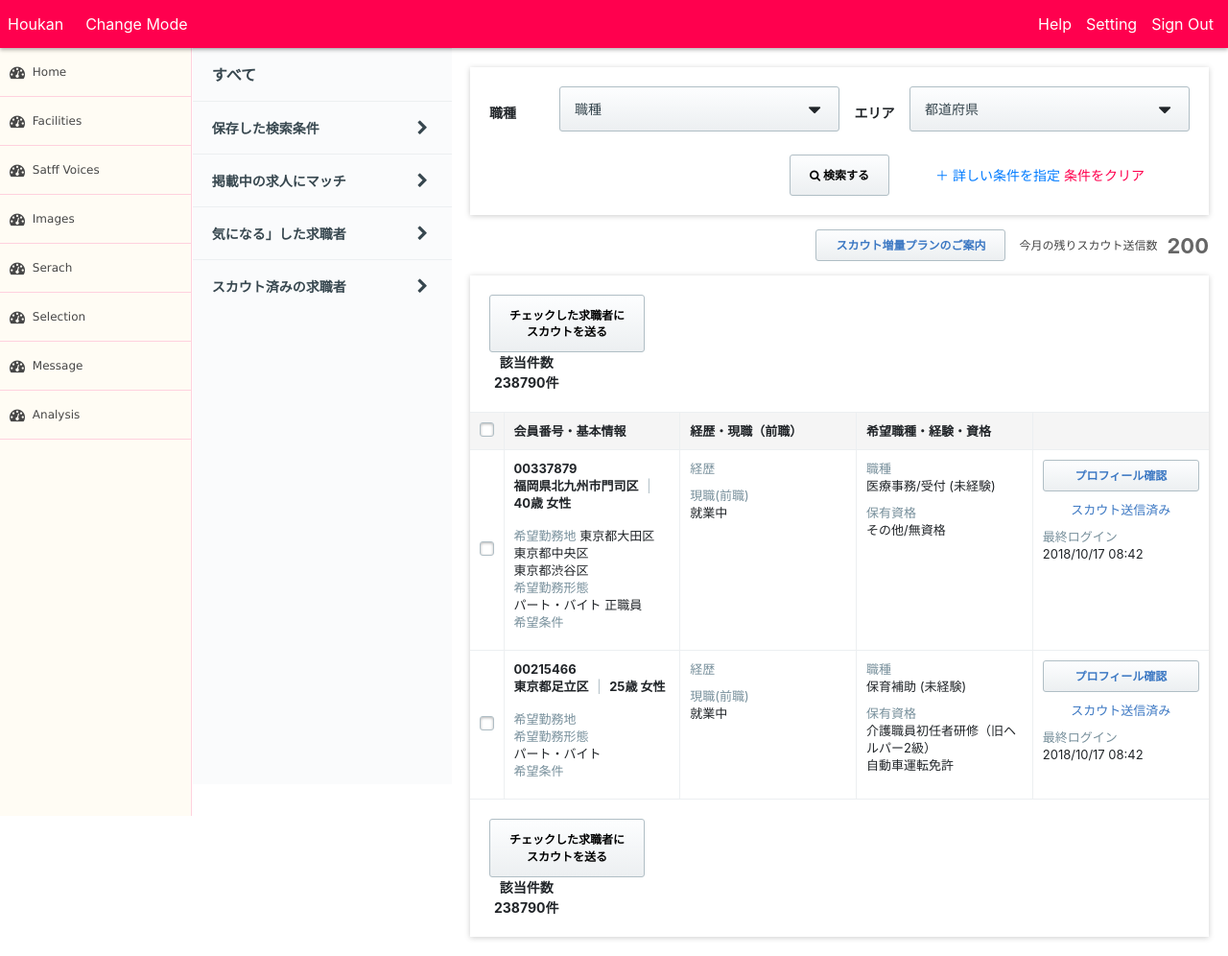
After one commit to seasoftmayzinmarwin/seasoft-mayzin, a PHP site: page /search2.php in a window 1280 px wide. The commit adds this page. Shown: the whole page at 96% size. Run offline with PHP 8.4, Linux system fonts and the light colour scheme.

Commit message:
Add Search page 2

```diff
--- a/css/style.css
+++ b/css/style.css
@@ -1595,11 +1595,21 @@ iframe
     padding-top:5px;
     font-weight: 700;
 }
+
 .fac-sidebar-item .fac-link{
   color: #3c78c3 !important;
   font-size: 13px;
   text-decoration: none;
   cursor: pointer;
+}
+.card-link{
+  color: #3c78c3 !important;
+  font-size: 13px;
+  text-decoration: none;
+  cursor: pointer;
+}
+.card-link:hover{
+  text-decoration: underline;
 }
 .fac-nav-inner{
     height: calc(100vh - 263px);
@@ -2412,6 +2422,9 @@ input[type="radio"]:default + label:after {
     text-align: center;
     text-decoration: none;
 }
+.card-btn:hover{
+  text-decoration: none;
+}
 .card-btn-sm{
     font-size: 12px;
     line-height: 1.25;
@@ -2595,6 +2608,9 @@ border-top: 1px solid #eceff1;
     display: inline-table;
     vertical-align: middle;
 }
+.search-inline-item+.search-inline-item{
+  padding-left: 5px;
+}
 .card-txt-field{
     -webkit-box-shadow: 0 1px 3px 0 rgba(0,0,0,.3) inset;
     background-color: #fff;
--- /dev/null
+++ b/search2.php
@@ -0,0 +1,418 @@
+<?php include('layout/header.php') ?>
+<?php include('layout/sidebar.php') ?>
+<div class="content e-none-content">
+  <main class="facilities-main">
+      <div class="facilities-content">
+        <div class="second-sidebar">
+          <div class="facilities-sidebar">
+            <div class="fac-sidebar-nav">
+              <div class="fac-nav-tree-inner">
+                <div class="fac-scroll-inner">
+                  <div class="row">
+                    <div class="col-md-12">
+                      <div class="panel-group" id="accordion">
+                        <div class="panel panel-default card-bdr-top">
+                          <div class="panel-heading">
+                              <a class="accordation-head card-fw-bold" href="/seasoftadmin/search.php"><span>すべて</span></a>
+                          </div>
+                        </div>
+                        <div class="panel panel-default card-bdr-top ">
+                    <div class="panel-heading">
+                      <a class="accordation-head card-fw-bold" data-toggle="collapse" data-parent="#accordion" href="#collapseTwo"><span class="accordation-title">保存した検索条件</span><span class="accordation-icon "><i class="fa fa-chevron-right" aria-hidden="true"></i></span></a>
+                    </div>
+                          <div id="collapseTwo" class="panel-collapse collapse">
+                              <div class="panel-body">
+                                <table class="table">
+                                    <tr>
+                                        <td class="card-bdr-top space-pl-20">
+                                          <span class="nav-advice-item">検索条件を保存しておくと、検索が楽になるだけでなく、お知らせメールを受け取れるようになります</span>
+                                        </td>
+                                    </tr>
+                                </table>
+                              </div>
+                          </div>
+                        </div>
+                        <div class="panel panel-default card-bdr-top">
+                              <div class="panel-heading">
+                                   <a class="accordation-head card-fw-bold" data-toggle="collapse" data-parent="#accordion" href="#collapseThree"><span class="accordation-title">掲載中の求人にマッチ</span><span class="accordation-icon "><i class="fa fa-chevron-right" aria-hidden="true"></i></span></a>
+                            </div>
+                            <div id="collapseThree" class="panel-collapse collapse">
+                                <div class="panel-body card-fs-normal">
+                                    <table class="table">
+                                        <tr>
+                                            <td class="card-bdr-top accordation-pd-td">
+                                                <a href="#" class="acc-secod-head ">
+                                                  <span class="accordation-title  space-pl-10 card-fw-normal">理学療法士 神奈川県</span><span class="accordation-icon "><i class="fa fa-cog" aria-hidden="true"></i></span>
+                                                </a>
+                                            </td>
+                                        </tr>
+                                        <tr>
+                                            <td class="card-bdr-none accordation-pd-td">
+                                                 <a href="#" class="acc-secod-head ">
+                                                  <span class="accordation-title  space-pl-10 card-fw-normal">看護師/看護師 奈川県</span><span class="accordation-icon "><i class="fa fa-cog" aria-hidden="true"></i></span>
+                                                </a>
+                                            </td>
+                                        </tr>
+                                        <tr>
+                                            <td class="card-bdr-none accordation-pd-td">
+                                                 <a href="#" class="acc-secod-head ">
+                                                  <span class="accordation-title  space-pl-10 card-fw-normal">作業療法士奈川県</span><span class="accordation-icon "><i class="fa fa-cog" aria-hidden="true"></i></span>
+                                                </a>
+                                            </td>
+                                        </tr>
+                                        <tr>
+                                            <td class="card-bdr-none accordation-pd-td">
+                                               <a href="#" class="acc-secod-head ">
+                                                  <span class="accordation-title space-pl-10 card-fw-normal">言語聴覚士神奈川県</span><span class="accordation-icon "><i class="fa fa-cog" aria-hidden="true"></i></span>
+                                                </a>
+                                            </td>
+                                        </tr>
+                                    </table>
+                                </div>
+                            </div>
+                        </div>
+                      <div class="panel panel-default card-bdr-top">
+                       <div class="panel-heading">
+                                 <a class="accordation-head card-fw-bold" data-toggle="collapse" data-parent="#accordion" href="#collapseFour"><span class="accordation-title">気になる」した求職者</span><span class="accordation-icon "><i class="fa fa-chevron-right" aria-hidden="true"></i></span></a>
+                          </div>
+                          <div id="collapseFour" class="panel-collapse collapse">
+                              <div class="panel-body card-fs-normal">
+                                  <table class="table">
+                                      <tr>
+                                          <td class="card-bdr-top accordation-pd-td">
+                                              <a href="#" class="acc-secod-head ">
+                                                <span class="acc-ellipsis accordation-title  space-pl-10 card-fw-normal">看護師/看護師 ライフサポート訪問看護リハビリステーション菊名 パート・バイト</span>
+                                              </a>
+                                          </td>
+                                      </tr>
+                                      <tr>
+                                          <td class="card-bdr-none accordation-pd-td">
+                                               <a href="#" class="acc-secod-head ">
+                                                <span class="acc-ellipsis accordation-title  space-pl-10 card-fw-normal">看護師/准看護師 ライフサポート訪問看護リハビリステーション菊名 正職員</span>
+                                              </a>
+                                          </td>
+                                      </tr>
+                                      <tr>
+                                          <td class="card-bdr-none accordation-pd-td">
+                                               <a href="#" class="acc-secod-head ">
+                                                <span class="acc-ellipsis accordation-title  space-pl-10 card-fw-normal">作業療法士 ライフサポート訪問看護リハビリステーション菊名 正職員</span>
+                                              </a>
+                                          </td>
+                                      </tr>
+                                      <tr>
+                                          <td class="card-bdr-none accordation-pd-td">
+                                             <a href="#" class="acc-secod-head ">
+                                                <span class="acc-ellipsis accordation-title  space-pl-10 card-fw-normal">理学療法士 ライフサポート訪問看護リハビリステーション菊名 正職員</span>
+                                              </a>
+                                          </td>
+                                      </tr>
+                                      <tr>
+                                          <td class="card-bdr-none accordation-pd-td">
+                                             <a href="#" class="acc-secod-head ">
+                                                <span class="acc-ellipsis accordation-title  space-pl-10 card-fw-normal">作業療法士 ライフサポート訪問看護リハビリステーション菊名 パート・バイト</span>
+                                              </a>
+                                          </td>
+                                      </tr>
+                                  </table>
+                              </div>
+                          </div>
+                      </div>
+                      <div class="panel panel-default card-bdr-top">
+                        <div class="panel-heading">
+                                 <a class="accordation-head card-fw-bold" data-toggle="collapse" data-parent="#accordion" href="#collapseFive"><span class="accordation-title">スカウト済みの求職者</span><span class="accordation-icon "><i class="fa fa-chevron-right" aria-hidden="true"></i></span></a>
+                          </div>
+                            <div id="collapseFive" class="panel-collapse collapse">
+                                <div class="panel-body card-fs-normal">
+                                    <table class="table">
+                                        <tr>
+                                            <td class="card-bdr-top accordation-pd-td">
+                                                <a href="#" class="acc-secod-head ">
+                                                  <span class="acc-ellipsis accordation-title  space-pl-10 card-fw-normal">看護師/看護師 ライフサポート訪問看護リハビリステーション菊名 パート・バイト</span>
+                                                </a>
+                                            </td>
+                                        </tr>
+                                        <tr>
+                                            <td class="card-bdr-none accordation-pd-td">
+                                                 <a href="#" class="acc-secod-head ">
+                                                  <span class="acc-ellipsis accordation-title  space-pl-10 card-fw-normal">看護師/准看護師 ライフサポート訪問看護リハビリステーション菊名 正職員</span>
+                                                </a>
+                                            </td>
+                                        </tr>
+                                        <tr>
+                                            <td class="card-bdr-none accordation-pd-td">
+                                                 <a href="#" class="acc-secod-head ">
+                                                  <span class="acc-ellipsis accordation-title  space-pl-10 card-fw-normal">作業療法士 ライフサポート訪問看護リハビリステーション菊名 正職員</span>
+                                                </a>
+                                            </td>
+                                        </tr>
+                                        <tr>
+                                            <td class="card-bdr-none accordation-pd-td">
+                                               <a href="#" class="acc-secod-head ">
+                                                  <span class="acc-ellipsis accordation-title  space-pl-10 card-fw-normal">理学療法士 ライフサポート訪問看護リハビリステーション菊名 正職員</span>
+                                                </a>
+                                            </td>
+                                        </tr>
+                                        <tr>
+                                            <td class="card-bdr-none accordation-pd-td">
+                                               <a href="#" class="acc-secod-head ">
+                                                  <span class="acc-ellipsis accordation-title  space-pl-10 card-fw-normal">作業療法士 ライフサポート訪問看護リハビリステーション菊名 パート・バイト</span>
+                                                </a>
+                                            </td>
+                                        </tr>
+                                    </table>
+                                </div>
+                            </div>
+                        </div>
+                      </div>
+                      </div>
+                    </div>
+                </div><!-- .fac-scroll-inner -->
+              </div><!-- .fac-nav-inner -->
+            </div><!-- .fac-sidebar-nav -->
+          </div><!-- .facilities-sidebar -->
+        </div><!-- .second-sidebar -->
+
+        <div class="facilites-content-inner">
+          <div class="fac-content-block">
+            <div class="space-pd-20">
+              <form>
+                <div class="filter-pannel clearfix">
+                  <dl class="filter-pannel-item">
+                    <dt class="filter-pannel-head e-pannel-head">職種</dt>
+                    <dd class="filter-pannel-body">
+                      <div class="filter-option">
+                        <label class="filter-selectbox">
+                          <select name="job_category_id" class="filter-selectbox-select">
+                            <option value="">職種</option>
+                            <option value="3">看護師/准看護師</option>
+                            <option value="16">理学療法士</option>
+                            <option value="15">作業療法士</option>
+                            <option value="25">言語聴覚士</option>
+                          </select>
+                            <span class="select-arrow"><i class="fa fa-caret-down fa-lg" aria-hidden="true"></i></span>
+                          </label>
+                        </div>
+                    </dd>
+                    <dt class="filter-pannel-head text-center e-pannel-head">エリア</dt>
+                    <dd class="filter-pannel-body">
+                      <div class="filter-option">
+                        <label class="filter-selectbox">
+                          <select name="job_category_id" class="filter-selectbox-select">
+                            <option value="0">都道府県</option>
+                            <option value="1">北海道</option>
+                            <option value="2">岩手県</option>
+                            <option value="3">宮城県</option>
+                            <option value="4">秋田県</option>
+                          </select>
+                            <span class="select-arrow"><i class="fa fa-caret-down fa-lg" aria-hidden="true"></i></span>
+                          </label>
+                        </div>
+                    </dd>
+                  </dl>
+                  <div class="filter-pannel-btn">
+                    <button type="submit" class="pannel-btn-submit e-pannel-submit">
+                      <span class="icon-btn-blue">
+                        <i class="fa fa-search" aria-hidden="true"></i>
+                      </span>
+                      <span class="">検索する</span>
+                    </button>
+                    <a href="#" class="filter-details-link">＋ 詳しい条件を指定</a>
+                    <a href="#" class="pannel-right-link pull-right">条件をクリア</a>
+                  </div>
+                </div><!-- .filter-pannel -->
+              </form>
+            </div>
+          </div><!-- .fac-content-block -->
+          <div class="card-counter space-pd-sm clearfix">
+            <div class="card-counter-inner pull-right">
+              <div class="card-counter-item">
+                <a href="/faq/?inquiry_type_value=17#contact-form" target="_blank" class="card-btn car-btn-small">スカウト増量プランのご案内</a>
+              </div>
+              <div class="card-counter-item">
+                <span class="card-counter-txt">今月の残りスカウト送信数</span>
+                <span class="card-counter-no">200</span>
+              </div>
+            </div><!-- .card-counter-inner -->
+          </div><!-- .card-counter -->
+          <div class="fac-content-block">
+            <div class="space-pd-20">
+              <dl class="search-inline-form">
+                <span class="search-inline-item card-wd-27">
+                  <span>
+                  <dl class="search-inline-form">
+                    <span class="search-inline-item ">
+                      <span>
+                        <button type="button" class="pannel-btn-submit e-pannel-submit space-pd-xs search-inline-btn" disabled="">チェックした求職者に<br>スカウトを送る</button>
+                      </span>
+                    </span>
+                    <span class="search-inline-item search-inline-txt text-center">
+                      <span>
+                      <span class="card-fw-bold">該当件数<br>238790件</span>
+                      </span>
+                    </span>
+                  </dl>
+                </span>
+                </span><!-- >.search-inline-item -->
+              </dl><!-- .inline-form -->
+            </div><!-- .space-pd-20 -->
+            <div>
+              <table class="card-tbl">
+                <thead class="card-tbl-head">
+                  <tr>
+                    <th class="card-head-tbl-item card-wd-35 space-pr-sm">
+                      <div class="grid-checkbox">
+                        <label class="grid-checkbox-label">
+                          <input value="0" name="" class="grid-checkbox-input" type="checkbox">
+                          <span class="checkmark"></span>
+                        </label>
+                      </div>
+                    </th>
+                    <th class="card-head-tbl-item">会員番号・基本情報</th>
+                    <th class="card-head-tbl-item">経歴・現職（前職）</th>
+                    <th class="card-head-tbl-item">希望職種・経験・資格</th>
+                    <th class="card-head-tbl-item"></th>
+                  </tr>
+                </thead>
+                <tbody class="card-tbl-body">
+                  <tr class="card-tbl-row">
+                    <td class="card-tbl-body-item card-item-middle card-wd-30">
+                      <div class="grid-checkbox">
+                        <label class="grid-checkbox-label">
+                          <input value="0" name="" class="grid-checkbox-input" type="checkbox">
+                          <span class="checkmark"></span>
+                        </label>
+                      </div>
+                    </td>
+                    <td class="card-tbl-body-item space-pd-btm-md">
+                      <span class="card-fw-bold">00337879</span>
+                      <ul class="card-linine-list">
+                        <li class="card-inline-list-item">
+                          <span class="card-fw-bold">福岡県北九州市門司区</span>
+                        </li>
+                        <li class="card-inline-list-item">
+                          <span class="card-fw-bold">40歳 女性</span>
+                        </li>
+                      </ul>
+                      <div class="card-line">
+                        <div class="card-line-item card-line-left">
+                          <span class="card-item-title">希望勤務地</span>
+                        </div>
+                        <span>
+                          <div class="card-line-item card-line-right">東京都大田区</div>
+                          <div class="card-line-item card-line-right">東京都中央区
+                          </div>
+                          <div class="card-line-item card-line-right">東京都渋谷区</div>
+                        </span>
+                      </div>
+                      <div class="card-line">
+                        <div class="card-line-item card-line-left">
+                          <span class="card-item-title">希望勤務形態</span>
+                        </div>
+                        <span>
+                          <div class="card-line-item card-line-right">パート・バイト 正職員</div>
+                        </span>
+                      </div>
+
+                      <div class="card-item-title">希望条件</div>
+                    </td>
+                    <td class="card-tbl-body-item space-pd-btm-md">
+                      <div class="card-item-title">経歴</div>
+                      <div class="card-item-title space-pd-top-sm">現職(前職)</div>
+                      <div>就業中</div>
+                    </td>
+                    <td class="card-tbl-body-item space-pd-btm-md">
+                      <div class="card-item-title">職種</div>
+                      <div>医療事務/受付 (未経験)</div>
+                      <div class="card-item-title space-pd-top-sm">保有資格</div>
+                      <div>その他/無資格</div>
+                    </td>
+                    <td class="card-tbl-body-item">
+                        <button type="button" class="card-btn card-btn-sm card-wd-100">プロフィール確認</button>
+                        <div class="space-pd-top-sm text-center"><a href="#" class="card-link">スカウト送信済み</a></div>
+                        <div class="card-item-title space-pd-top-sm">最終ログイン</div>
+                        <div>2018/10/17 08:42</div>
+                      </td>
+                  </tr>
+                  <tr class="card-tbl-row">
+                    <td class="card-tbl-body-item card-item-middle card-wd-30">
+                      <div class="grid-checkbox">
+                        <label class="grid-checkbox-label">
+                          <input value="0" name="" class="grid-checkbox-input" type="checkbox">
+                          <span class="checkmark"></span>
+                        </label>
+                      </div>
+                    </td>
+                    <td class="card-tbl-body-item space-pd-btm-md">
+                      <span class="card-fw-bold">00215466</span>
+                      <ul class="card-linine-list">
+                        <li class="card-inline-list-item">
+                          <span class="card-fw-bold">東京都足立区</span>
+                        </li>
+                        <li class="card-inline-list-item">
+                          <span class="card-fw-bold">25歳 女性</span>
+                        </li>
+                      </ul>
+                      <div class="card-line">
+                        <div class="card-line-item card-line-left">
+                          <span class="card-item-title">希望勤務地</span>
+                        </div>
+                      </div>
+                      <div class="card-line">
+                        <div class="card-line-item card-line-left">
+                          <span class="card-item-title">希望勤務形態</span>
+                        </div>
+                        <span>
+                          <div class="card-line-item card-line-right">パート・バイト</div>
+                        </span>
+                      </div>
+                      <div class="card-item-title">希望条件</div>
+                    </td>
+                    <td class="card-tbl-body-item space-pd-btm-md">
+                      <div class="card-item-title">経歴</div>
+                      <div class="card-item-title space-pd-top-sm">現職(前職)</div>
+                      <div>就業中</div>
+                    </td>
+                    <td class="card-tbl-body-item space-pd-btm-md">
+                      <div class="card-item-title">職種</div>
+                      <div>保育補助 (未経験)</div>
+                      <div class="card-item-title space-pd-top-sm">保有資格</div>
+                      <div>介護職員初任者研修（旧ヘルパー2級）</div>
+                      <div>自動車運転免許</div>
+                    </td>
+                    <td class="card-tbl-body-item space-pd-btm-md">
+                        <button type="button" class="card-btn card-btn-sm card-wd-100">プロフィール確認</button>
+                        <div class="space-pd-top-sm text-center"><a href="#" class="card-link">スカウト送信済み</a></div>
+                        <div class="card-item-title space-pd-top-sm">最終ログイン</div>
+                        <div>2018/10/17 08:42</div>
+                      </td>
+                  </tr>
+                </tbody><!-- .card-tbl-body -->
+              </table><!-- .card-tbl -->
+            </div>
+            <div class="space-pd-20">
+              <dl class="search-inline-form">
+                <span class="search-inline-item card-wd-27">
+                  <span>
+                  <dl class="search-inline-form">
+                    <span class="search-inline-item ">
+                      <span>
+                        <button type="button" class="pannel-btn-submit e-pannel-submit space-pd-xs search-inline-btn" disabled="">チェックした求職者に<br>スカウトを送る</button>
+                      </span>
+                    </span>
+                    <span class="search-inline-item  text-center search-inline-txt">
+                      <span>
+                      <span class="card-fw-bold">該当件数<br>238790件</span>
+                      </span>
+                    </span>
+                  </dl>
+                </span>
+                </span><!-- >.search-inline-item -->
+              </dl><!-- .inline-form -->
+            </div><!-- .space-pd-20 -->
+          </div><!-- .fac-content-block -->
+        </div>
+      </div><!-- .facilities-content -->
+  </main><!-- .facilites-main -->
+</div>
+
+<?php include('layout/footer.php') ?>
```
Also changed, not shown: search.php (+5 -5 lines).
